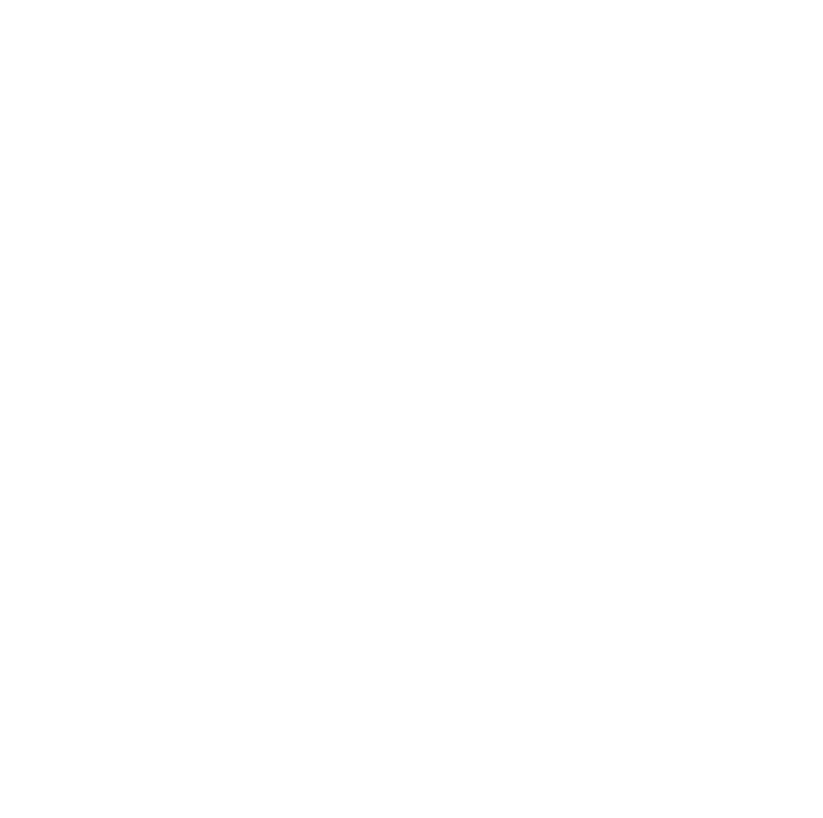
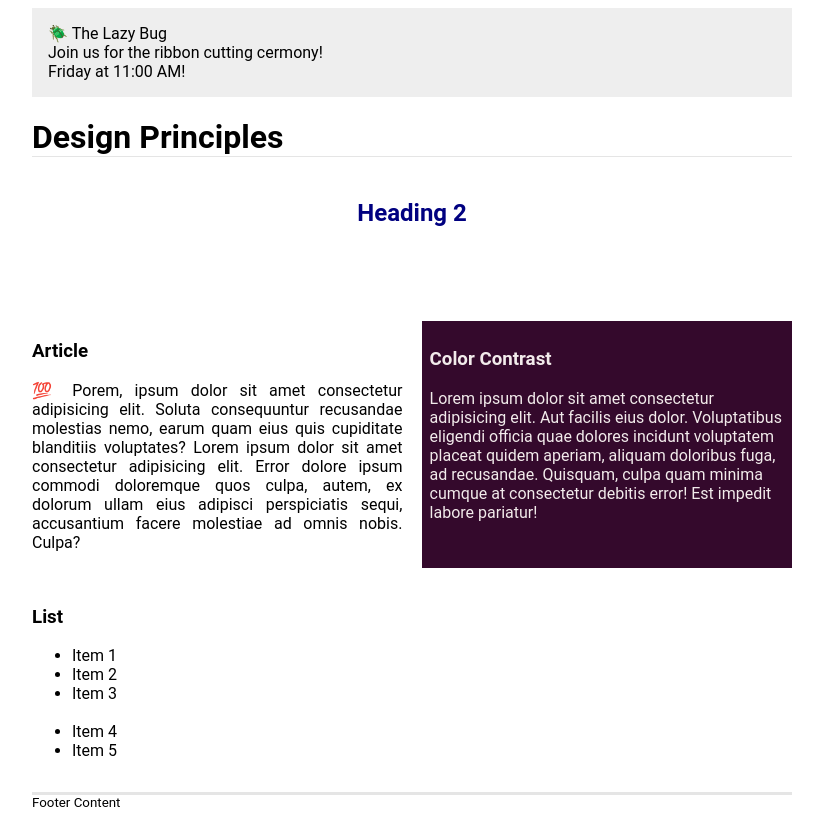
Before and after one commit to Chepakada/wdd230, a plain HTML site: page lesson2/design.html in a window 1280 px wide. Shown: the whole page, without its empty margins (228-1051 px from the left). Drawn offline with Linux system fonts and the light colour scheme.

Commit message:
design.css

```diff
--- a/lesson2/design.html
+++ b/lesson2/design.html
@@ -4,10 +4,40 @@
     <meta charset="UTF-8">
     <meta http-equiv="X-UA-Compatible" content="IE=edge">
     <meta name="viewport" content="width=device-width, initial-scale=1.0">
-    <title>Web Design Principles</title>
     <link rel="stylesheet" href="../styles/design.css">
+    <title>Document</title>
 </head>
 <body>
 
 </body>
 </html>
+<header>
+	<div class = "banner">🪲 The Lazy Bug<br>Join us for the ribbon cutting cermony!<br>Friday at 11:00 AM!</div>
+	<h1>Design Principles</h1>
+</header>
+<main>
+	<h2>Heading 2</h2>
+	<section>
+		<h3>Article</h3>
+		<article>
+			<p>💯 Porem, ipsum dolor sit amet consectetur adipisicing elit. Soluta consequuntur recusandae molestias nemo, earum quam eius quis cupiditate blanditiis voluptates? Lorem ipsum dolor sit amet consectetur adipisicing elit. Error dolore ipsum commodi doloremque quos culpa, autem, ex dolorum ullam eius adipisci perspiciatis sequi, accusantium facere molestiae ad omnis nobis. Culpa?</p>
+		</article>
+	</section>
+	<section>
+		<h3>List</h3>
+		<ul>
+			<li>Item 1</li>
+			<li>Item 2</li>
+			<li>Item 3<br><br></li>
+			<li>Item 4</li>
+			<li>Item 5</li>
+		</ul>
+	</section>
+	<div class="callout">
+		<h3>Color Contrast</h3>
+		<p>Lorem ipsum dolor sit amet consectetur adipisicing elit. Aut facilis eius dolor. Voluptatibus eligendi officia quae dolores incidunt voluptatem placeat quidem aperiam, aliquam doloribus fuga, ad recusandae. Quisquam, culpa quam minima cumque at consectetur debitis error! Est impedit labore pariatur!</p>
+	</div>
+</main>
+<footer>
+	Footer Content
+</footer>
--- a/styles/design.css
+++ b/styles/design.css
@@ -0,0 +1,59 @@
+body {
+	font-family: Roboto, helvetica, sans-serif;
+}
+
+header,
+main,
+footer {
+	max-width: 760px;
+	margin: 0 auto;
+}
+
+.banner {
+	padding: 1rem;
+	background-color: #eee;
+}
+
+h1 {
+	border-bottom: 1px solid rgba(0, 0, 0, 0.1);
+}
+
+main {
+	display: grid;
+    grid-template-columns: 1fr 1fr;
+    grid-template-rows: 1fr 2fr;
+    gap: 1.2em;
+}
+
+h2 {
+    grid-column: 1/3;
+    grid-row:1/2;
+	color: navy;
+	text-align: center;
+}
+
+article{
+    grid-column: 2/3;
+    grid-row:1/2;
+}
+article p {
+
+	text-align: justify;
+}
+
+.callout {
+    grid-column: 2/3;
+    grid-row: 2/3;
+	color: rgb(242, 235, 235);
+	background-color: #34092c;
+    padding:0.5rem;
+}
+
+
+
+footer {
+	margin-top: 1rem;
+	border-top: 3px solid rgba(1, 1, 1, 0.1);
+	font-size: smaller;
+	text-align: left;
+}
```
Also changed, not shown: 1 other file.
